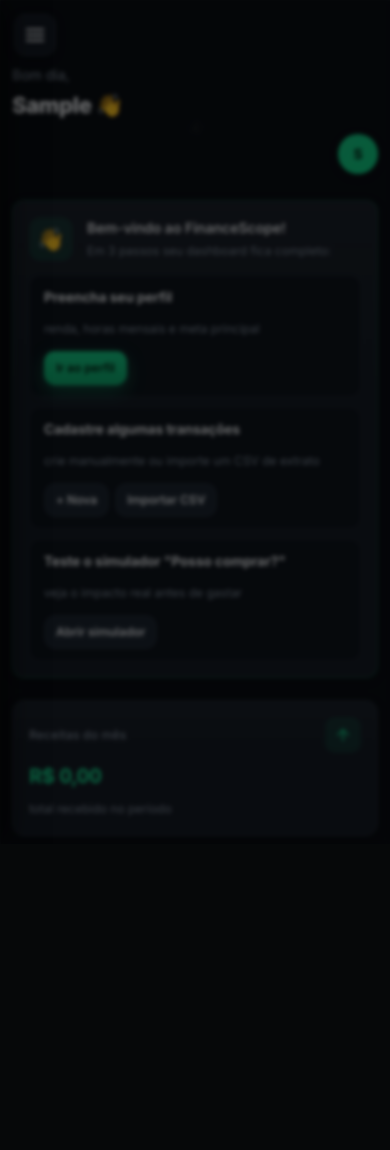
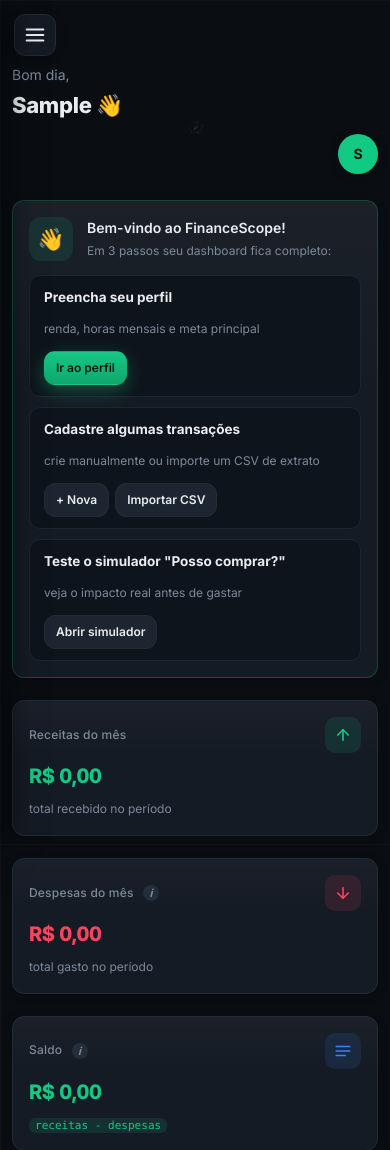
Before and after one commit to BrunoCarreiroCS/FinanceScope, a Flask app: page /app in a window 390 px wide. Shown: the top 1150 px of the page. Before the commit the page ends 816 px from the top, so only its background shows below. Run offline with Flask 3, Linux system fonts and the light colour scheme; the visitor is signed in with stand-in values (Sample User, id 1); data comes from the database, SQL or seed files in the repository; data that the repository does not hold is empty.

Commit message:
fix(mobile): tela fica embaçada após login — overlay sempre ativo
Bug: o .sidebar-overlay tinha 'display: block' dentro do @media mobile,
o que ignorava o atributo HTML 'hidden' e mantinha o backdrop-filter:
blur(2px) SEMPRE ativo — toda a tela do app no celular ficava embaçada.

Fix:
- Overlay usa agora uma classe .is-open (igual à sidebar), com
  opacity/visibility e transição de 200ms (fade suave)
- JS adiciona/remove a classe junto com a sidebar
- Removido o atributo 'hidden' do HTML (não é mais necessário)

```diff
--- a/app/static/css/style.css
+++ b/app/static/css/style.css
@@ -560,13 +560,19 @@
   }
   .sidebar.is-open { transform: translateX(0); }
 
-  /* Overlay escuro atrás da sidebar */
+  /* Overlay escuro atrás da sidebar — só aparece com .is-open.
+     Sem isso, o backdrop-filter ficaria sempre ativo, deixando a tela
+     "embaçada" mesmo com o menu fechado. */
   .sidebar-overlay {
     display: block;
     position: fixed; inset: 0; z-index: 95;
     background: rgba(0, 0, 0, 0.55);
     backdrop-filter: blur(2px);
+    opacity: 0;
+    visibility: hidden;
+    transition: opacity .2s ease, visibility .2s;
   }
+  .sidebar-overlay.is-open { opacity: 1; visibility: visible; }
 
   /* Main ganha padding pra não passar embaixo do hambúrguer */
   .main { padding: 70px 16px 24px; min-height: auto; }
--- a/app/static/js/app.js
+++ b/app/static/js/app.js
@@ -17,13 +17,13 @@
 
   const open = () => {
     sidebar.classList.add("is-open");
-    overlay.hidden = false;
+    overlay.classList.add("is-open");
     btn.setAttribute("aria-expanded", "true");
     document.body.style.overflow = "hidden"; // trava scroll de fundo
   };
   const close = () => {
     sidebar.classList.remove("is-open");
-    overlay.hidden = true;
+    overlay.classList.remove("is-open");
     btn.setAttribute("aria-expanded", "false");
     document.body.style.overflow = "";
   };
--- a/app/templates/base.html
+++ b/app/templates/base.html
@@ -23,7 +23,7 @@
       </svg>
     </button>
     <!-- Overlay escuro atras da sidebar quando aberta no mobile -->
-    <div class="sidebar-overlay" id="sidebarOverlay" hidden></div>
+    <div class="sidebar-overlay" id="sidebarOverlay"></div>
 
     <aside class="sidebar" id="sidebar">
       <a href="{{ url_for('home') }}" class="brand" title="Voltar à página inicial">
```
